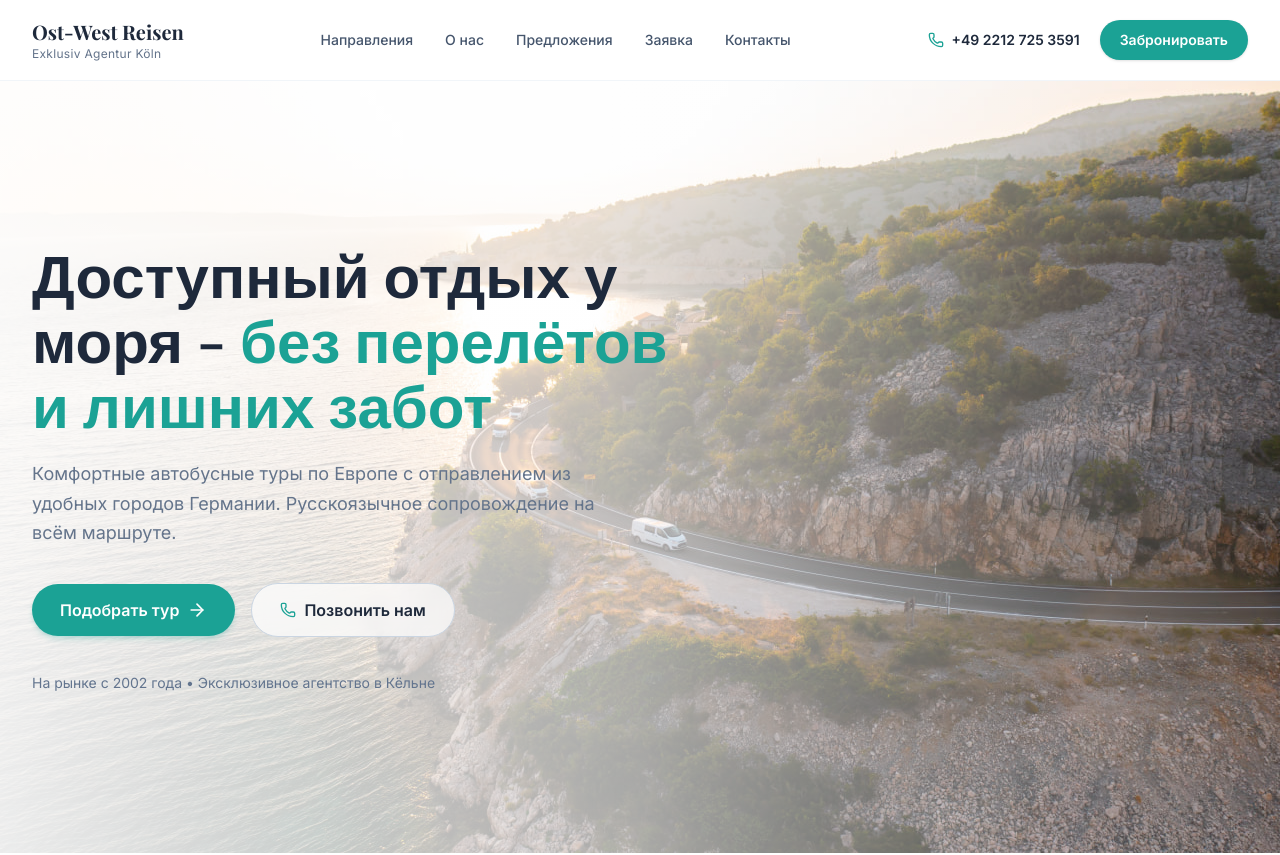
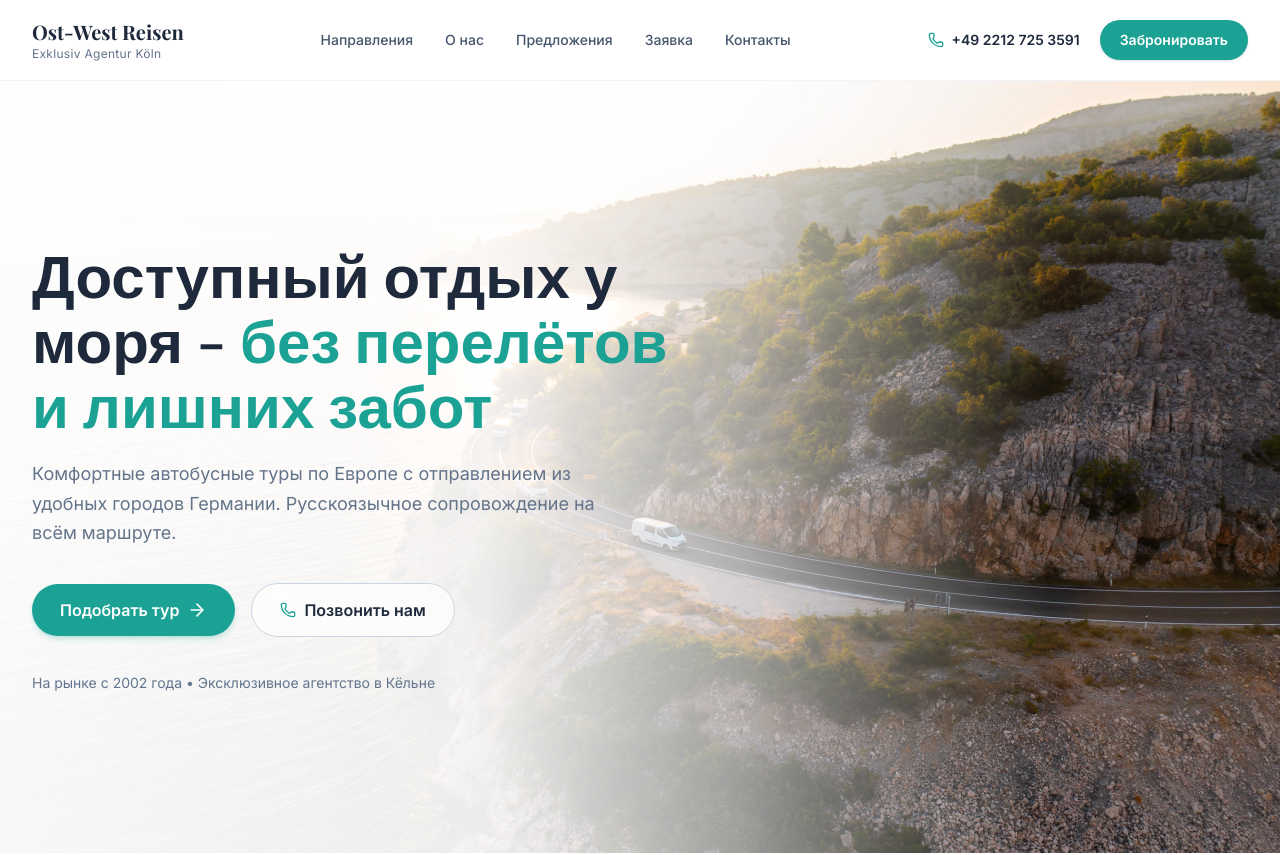
Before and after one commit to chokolate73/ost-west-reisen, a Next.js app: page / in a window 1280 px wide. Shown: the top 855 px of the page. Built offline with nearby package versions, Linux system fonts and the light colour scheme.

Commit message:
Strengthen hero left overlay for text legibility
Make the left side near-opaque white fading to clear over the photo so
the headline and subtext read clearly.

https://claude.ai/code/session_01C248XHzoj2vVH2rRg9pbiA

```diff
--- a/components/Hero.tsx
+++ b/components/Hero.tsx
@@ -11,7 +11,11 @@ export default function Hero() {
         aria-hidden
       />
       <div
-        className="absolute inset-0 bg-gradient-to-r from-white/92 via-white/65 to-white/10"
+        className="absolute inset-0"
+        style={{
+          backgroundImage:
+            "linear-gradient(to right, rgba(255,255,255,0.97) 0%, rgba(255,255,255,0.92) 38%, rgba(255,255,255,0.6) 58%, rgba(255,255,255,0) 82%)",
+        }}
         aria-hidden
       />
       <div className="relative mx-auto max-w-7xl px-4 py-24 sm:px-6 sm:py-32 lg:px-8 lg:py-40">
```
